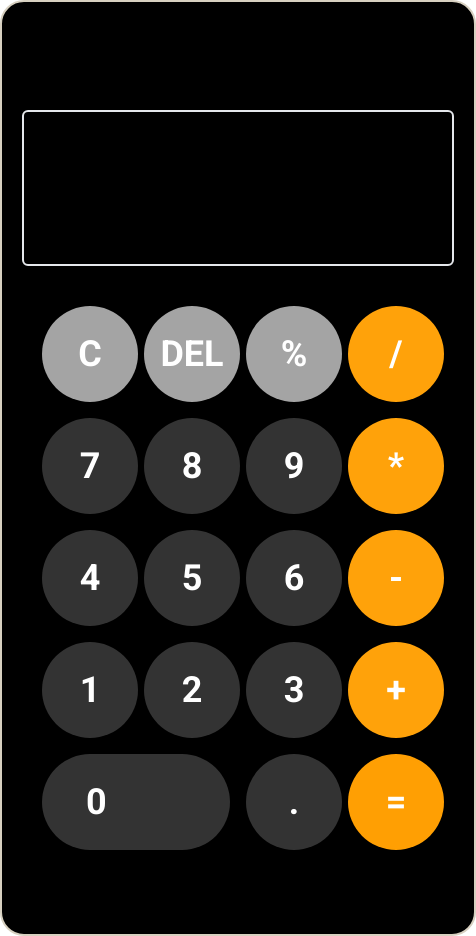
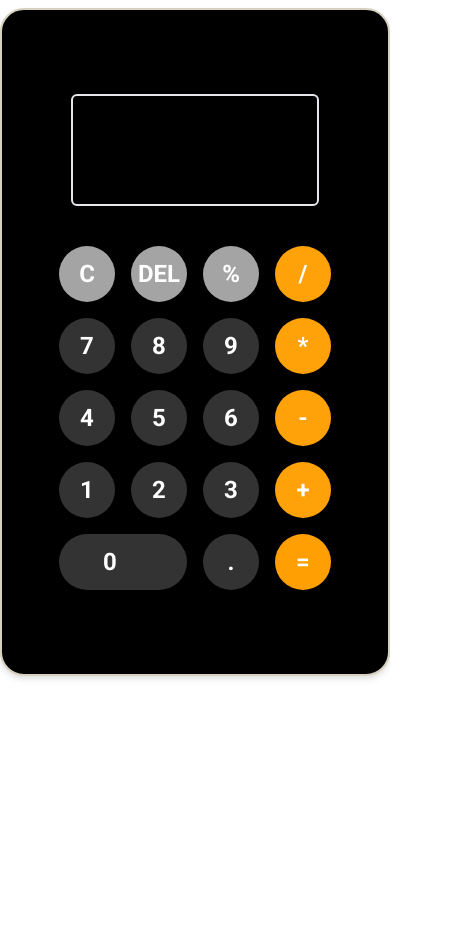
Before and after one commit to RahulKhanSuvo/calculator, a plain HTML site: page index.html in a window 390 px wide. Shown: the whole page, 476 px wide, since content can reach past the window. After the commit the page ends 844 px from the top, so only its background shows below. Drawn offline with nearby package versions, Linux system fonts and the light colour scheme.

Commit message:
add responsive

```diff
--- a/index.html
+++ b/index.html
@@ -18,53 +18,54 @@
     </style>
 </head>
 
-<body class=" font md:bg-[#11CDFE]">
-    <div <!--
-        class=" flex flex-col w-fit bg-black items-center mx-auto rounded-3xl  border-2 py-16 px-5 border-[#D7D0C0]">
-        -->
-        <div class="pt-5">
-            <input class="bg-black rtl text-right  text-white input text-4xl py-14 px-2 border-2 rounded-md "
+<body class=" font md:bg-[#F8FAFC]">
+    <div
+        class=" flex flex-col mt-2  sm:max-w-md md:max-w-lg bg-black items-center mx-auto rounded-3xl  border-2 py-16 px-5 drop-shadow-md  border-[#D7D0C0] w-full">
+
+        <div class="pt-5 ">
+            <input
+                class="bg-black rtl text-right  text-white input text-xl md:text-4xl py-10 md:py-14 px-2 border-2 rounded-md "
                 type="text">
         </div>
         <div class="grid grid-cols-4 gap-4 mt-5 p-5">
             <button
-                class="rounded-full text-white text-4xl font-bold bg-[#A4A4A4] w-24  flex items-center justify-center">C</button>
+                class="rounded-full text-white text-2xl md:text-4xl font-bold bg-[#A4A4A4] w-14 h-14 md:w-24 md:h-24  flex items-center justify-center ">C</button>
             <button
-                class="rounded-full text-white text-4xl font-bold bg-[#A4A4A4] w-24 h-24 flex items-center justify-center">DEL</button>
+                class="rounded-full text-white text-2xl md:text-4xl font-bold bg-[#A4A4A4] w-14 h-14 md:w-24 md:h-24  flex items-center justify-center">DEL</button>
             <button
-                class="rounded-full text-white text-4xl font-bold bg-[#A4A4A4] w-24 h-24 flex items-center justify-center">%</button>
+                class="rounded-full text-white text-2xl md:text-4xl font-bold bg-[#A4A4A4] w-14 h-14 md:w-24 md:h-24  flex items-center justify-center">%</button>
             <button
-                class="rounded-full text-white text-4xl font-bold bg-[#FFA20A] w-24 h-24 flex items-center justify-center">/</button>
+                class="rounded-full text-white text-2xl md:text-4xl font-bold bg-[#FFA20A] w-14 h-14 md:w-24 md:h-24  flex items-center justify-center">/</button>
             <button
-                class="rounded-full text-white text-4xl font-bold bg-[#333333] w-24 h-24 flex items-center justify-center">7</button>
+                class="rounded-full text-white text-2xl md:text-4xl font-bold bg-[#333333] w-14 h-14 md:w-24 md:h-24  flex items-center justify-center">7</button>
             <button
-                class="rounded-full text-white text-4xl font-bold bg-[#333333] w-24 h-24 flex items-center justify-center">8</button>
+                class="rounded-full text-white text-2xl md:text-4xl font-bold bg-[#333333] w-14 h-14 md:w-24 md:h-24  flex items-center justify-center">8</button>
             <button
-                class="rounded-full text-white text-4xl font-bold bg-[#333333] w-24 h-24 flex items-center justify-center">9</button>
+                class="rounded-full text-white text-2xl md:text-4xl font-bold bg-[#333333] w-14 h-14 md:w-24 md:h-24  flex items-center justify-center">9</button>
             <button
-                class="rounded-full text-white text-4xl font-bold bg-[#FFA20A] w-24 h-24 flex items-center justify-center">*</button>
+                class="rounded-full text-white text-2xl md:text-4xl font-bold bg-[#FFA20A] w-14 h-14 md:w-24 md:h-24  flex items-center justify-center">*</button>
             <button
-                class="rounded-full text-white text-4xl font-bold bg-[#333333] w-24 h-24 flex items-center justify-center">4</button>
+                class="rounded-full text-white text-2xl md:text-4xl font-bold bg-[#333333] w-14 h-14 md:w-24 md:h-24  flex items-center justify-center">4</button>
             <button
-                class="rounded-full text-white text-4xl font-bold bg-[#333333] w-24 h-24 flex items-center justify-center">5</button>
+                class="rounded-full text-white text-2xl md:text-4xl font-bold bg-[#333333] w-14 h-14 md:w-24 md:h-24  flex items-center justify-center">5</button>
             <button
-                class="rounded-full text-white text-4xl font-bold bg-[#333333] w-24 h-24 flex items-center justify-center">6</button>
+                class="rounded-full text-white text-2xl md:text-4xl font-bold bg-[#333333] w-14 h-14 md:w-24 md:h-24  flex items-center justify-center">6</button>
             <button
-                class="rounded-full text-white text-4xl font-bold bg-[#FFA20A] w-24 h-24 flex items-center justify-center">-</button>
+                class="rounded-full text-white text-2xl md:text-4xl font-bold bg-[#FFA20A] w-14 h-14 md:w-24 md:h-24  flex items-center justify-center">-</button>
             <button
-                class="rounded-full text-white text-4xl font-bold bg-[#333333] w-24 h-24 flex items-center justify-center">1</button>
+                class="rounded-full text-white text-2xl md:text-4xl font-bold bg-[#333333] w-14 h-14 md:w-24 md:h-24  flex items-center justify-center">1</button>
             <button
-                class="rounded-full text-white text-4xl font-bold bg-[#333333] w-24 h-24 flex items-center justify-center">2</button>
+                class="rounded-full text-white text-2xl md:text-4xl font-bold bg-[#333333] w-14 h-14 md:w-24 md:h-24  flex items-center justify-center">2</button>
             <button
-                class="rounded-full text-white text-4xl font-bold bg-[#333333] w-24 h-24 flex items-center justify-center">3</button>
+                class="rounded-full text-white text-2xl md:text-4xl font-bold bg-[#333333] w-14 h-14 md:w-24 md:h-24  flex items-center justify-center">3</button>
             <button
-                class="rounded-full text-white text-4xl font-bold bg-[#FFA20A] w-24 h-24 flex items-center justify-center">+</button>
+                class="rounded-full text-white text-2xl md:text-4xl font-bold bg-[#FFA20A] w-14 h-14 md:w-24 md:h-24  flex items-center justify-center">+</button>
             <button
-                class="rounded-full text-white text-4xl font-bold bg-[#333333] w-full h-24 pl-11 flex items-center justify-start col-span-2">0</button>
+                class="rounded-full text-white text-2xl md:text-4xl font-bold bg-[#333333]  h-14  md:h-24  pl-11 flex items-center justify-start col-span-2">0</button>
             <button
-                class="rounded-full text-white text-4xl font-bold bg-[#333333] w-24 h-24 flex items-center justify-center ">.</button>
+                class="rounded-full text-white text-2xl md:text-4xl font-bold bg-[#333333] w-14 h-14 md:w-24 md:h-24  flex items-center justify-center ">.</button>
             <button
-                class="rounded-full text-white text-4xl font-bold bg-[#FF9F03] w-24 h-24 flex items-center justify-center">=</button>
+                class="rounded-full text-white text-2xl md:text-4xl font-bold bg-[#FF9F03] w-14 h-14 md:w-24 md:h-24  flex items-center justify-center">=</button>
 
         </div>
     </div>
```
